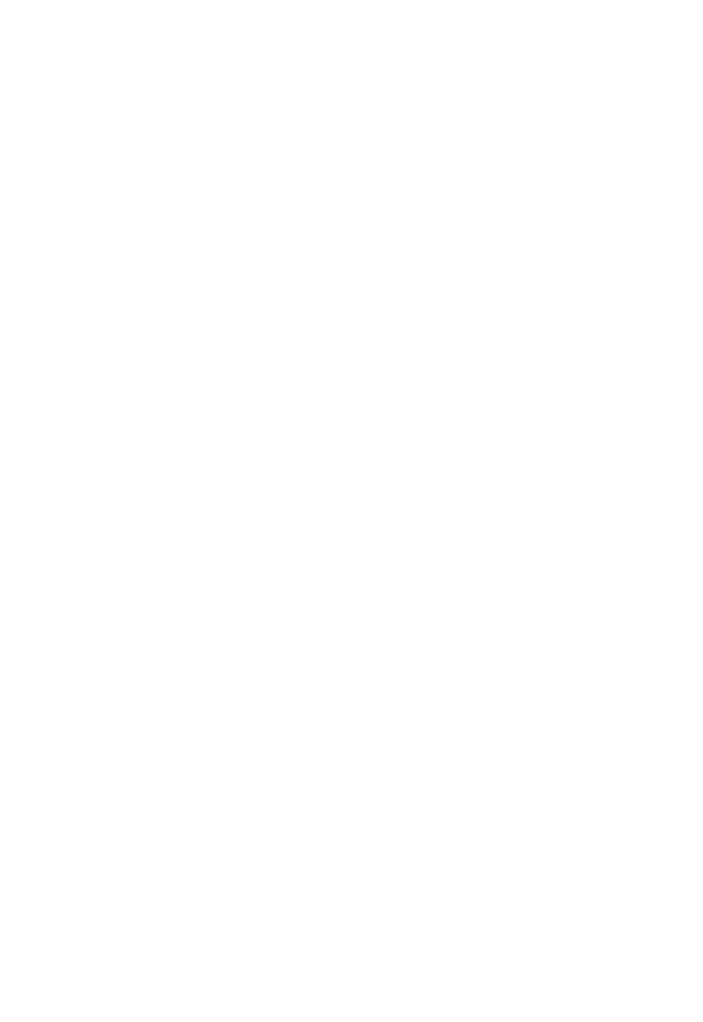
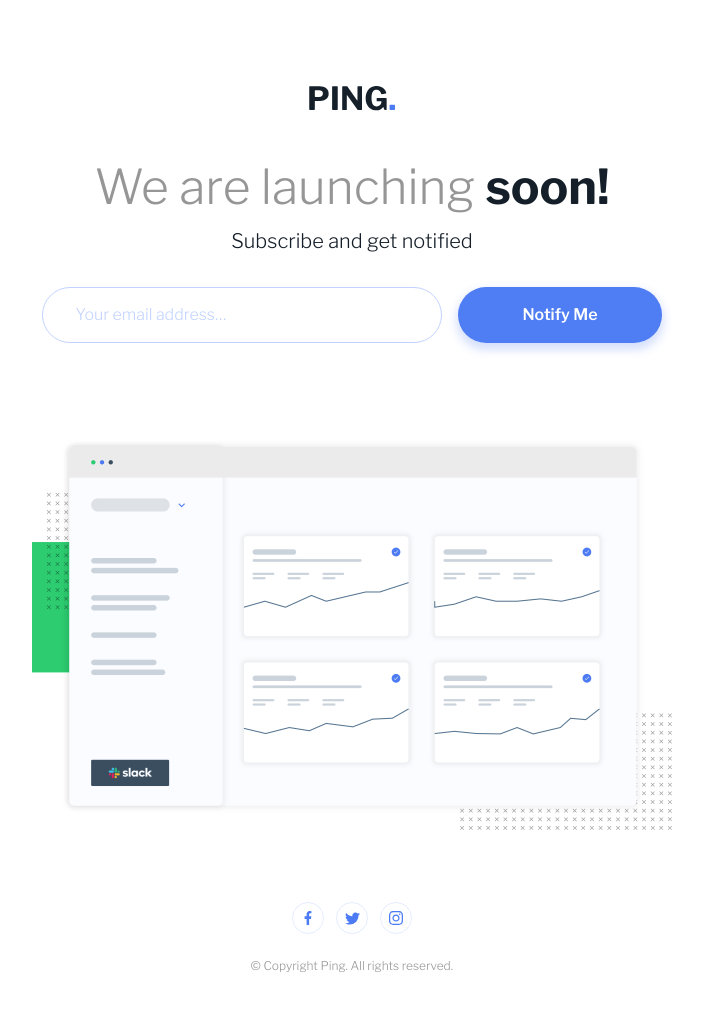
Before and after one commit to Bayoumi-dev/Ping-single-column-coming-soon-page, a website: page src/index.html in a window 1280 px wide. Shown: the whole page, without its empty margins (288-991 px from the left). Before the commit the page ends 800 px from the top, so only its background shows below. Drawn offline with nearby package versions, Linux system fonts and the light colour scheme; files that its build step writes are made by us from their sources.

Commit message:
build ping coming soon page

```diff
--- a/src/index.html
+++ b/src/index.html
@@ -6,12 +6,131 @@
       <meta
          name="description"
          content="This is a solution to Ping single column coming soon page challenge on Frontend Mentor.
-              The purpose of this challenge is to improve my coding skills by building realistic projects."
-      />
+              The purpose of this challenge is to improve my coding skills by building realistic projects." />
       <link rel="icon" type="image/ico" sizes="32x32" href="assets/favicon.ico" />
-      <link href="../dist/output.css" rel="stylesheet" />
+      <link rel="stylesheet" href="./styles/output.css" />
+      <link rel="stylesheet" href="./styles/animation.css" />
       <title>Ping single column coming soon page | Frontend Mentor</title>
    </head>
 
-   <body></body>
+   <body class="relative">
+      <header>
+         <div class="container flex justify-center">
+            <a href="#" class="inline-block mt-20 mb-8 md:mt-[5.3125rem] md:mb-[3.25rem]">
+               <img class="w-14 sm:w-[5.375rem]" src="./assets/logo.svg" alt="Ping Logo" />
+            </a>
+         </div>
+      </header>
+
+      <main>
+         <!-- Hero section -->
+         <section>
+            <div class="container flex flex-col items-center">
+               <h1 class="text-2xl text-gray md:text-5xl">
+                  We are launching
+                  <span class="text-blue-dark font-bold slide-down inline-block">soon!</span>
+               </h1>
+               <form
+                  action="#"
+                  id="notify"
+                  class="w-full px-2.5 flex flex-col flex-wrap justify-center md:flex-row md:px-0 relative">
+                  <h2 class="text-xs text-center text-blue-dark mt-4 mb-8 basis-full md:text-xl">
+                     Subscribe and get notified
+                  </h2>
+                  <input
+                     class="inline-block py-2.5 px-8 border border-blue-pale rounded-full
+                     placeholder:text-blue-pale shadow-sm outline-blue text-blue-dark
+                     caret-blue md:w-[25rem]"
+                     name="email"
+                     placeholder="Your email address…"
+                     aria-label="Enter Your email address" />
+                  <div
+                     id="error"
+                     hidden
+                     class="pl-5 pt-2 pb-5 text-red text-xs md:p-0 md:absolute -bottom-7 left-11"></div>
+                  <button
+                     name="button"
+                     class="inline-block bg-blue text-white font-semibold mt-2.5 py-3
+                     rounded-full shadow-xl hover:opacity-80 transition-opacity duration-300
+                     md:mt-0 md:py-4 md:px-16 md:ml-4">
+                     Notify Me
+                  </button>
+               </form>
+               <!-- img wrapper -->
+               <div class="mt-16 md:mt-24">
+                  <img src="./assets/illustration-dashboard.png" alt="" />
+               </div>
+            </div>
+         </section>
+         <!-- Thank message -->
+         <div
+            id="thank"
+            hidden
+            class="fixed w-full h-full bg-blue-dark/25 top-0 left-0 flex justify-center items-center">
+            <div class="p-6 flex flex-col justify-center items-center bg-white rounded-lg
+                  relative shadow-2xl">
+               <img class=" " src="./assets/check.svg" alt="" />
+               <h3 class="text-3xl mt-5 mb-2 font-semibold text-blue-dark slide-up">
+                  Thank you!
+               </h3>
+               <p class="text-gray">Your email has been received.</p>
+               <button
+                  id="close"
+                  class="absolute top-3 right-3 rounded-full bg-gray/5 hover:bg-gray/10 duration-200">
+                  <img src="./assets/x.svg" alt="Close the Message" />
+               </button>
+            </div>
+         </div>
+      </main>
+
+      <!-- Footer -->
+      <footer>
+         <div class="container flex flex-col items-center mt-32 md:mt-[4.5rem]">
+            <!-- Social Media -->
+            <ul class="flex gap-x-3">
+               <li>
+                  <a
+                     href="https://www.facebook.com/"
+                     target="_blank"
+                     class="w-8 h-8 flex items-center justify-center border border-blue-tp rounded-full
+                     hover:bg-blue group"
+                     ><img
+                        class="group-hover:brightness-0 group-hover:invert"
+                        src="assets/fb-icon.svg"
+                        alt="facebook"
+                  /></a>
+               </li>
+               <li>
+                  <a
+                     href="https://twitter.com/"
+                     target="_blank"
+                     class="w-8 h-8 flex items-center justify-center border border-blue-tp rounded-full
+                     hover:bg-blue group"
+                     ><img
+                        class="group-hover:brightness-0 group-hover:invert"
+                        src="assets/twitter-icon.svg"
+                        alt="twitter"
+                  /></a>
+               </li>
+               <li>
+                  <a
+                     href="https://www.instagram.com/"
+                     target="_blank"
+                     class="w-8 h-8 flex items-center justify-center border border-blue-tp rounded-full
+                     hover:bg-blue group"
+                     ><img
+                        class="group-hover:brightness-0 group-hover:invert"
+                        src="assets/instagram-icon.svg"
+                        alt="instagram"
+                  /></a>
+               </li>
+            </ul>
+            <small class="text-gray text-[0.625rem] mt-7 mb-9 md:text-xs md:mt-6 md:mb-12">
+               &copy; Copyright Ping. All rights reserved.
+            </small>
+         </div>
+      </footer>
+
+      <script src="js/app.js"></script>
+   </body>
 </html>
```
